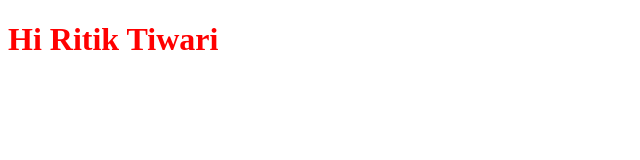
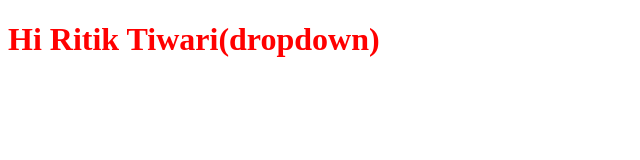
Before and after one commit to Rtk123/local, a plain HTML site: page index.html in a window 1280 px wide. Shown: the whole page, without its empty margins (0-640 px from the left). Drawn offline with Linux system fonts and the light colour scheme.

```diff
--- a/index.html
+++ b/index.html
@@ -7,6 +7,6 @@
     <link rel="stylesheet" href="style.css">
 </head>
 <body>
-    <h1>Hi Ritik Tiwari</h1>
+    <h1>Hi Ritik Tiwari(dropdown)</h1>
 </body>
 </html>
```
